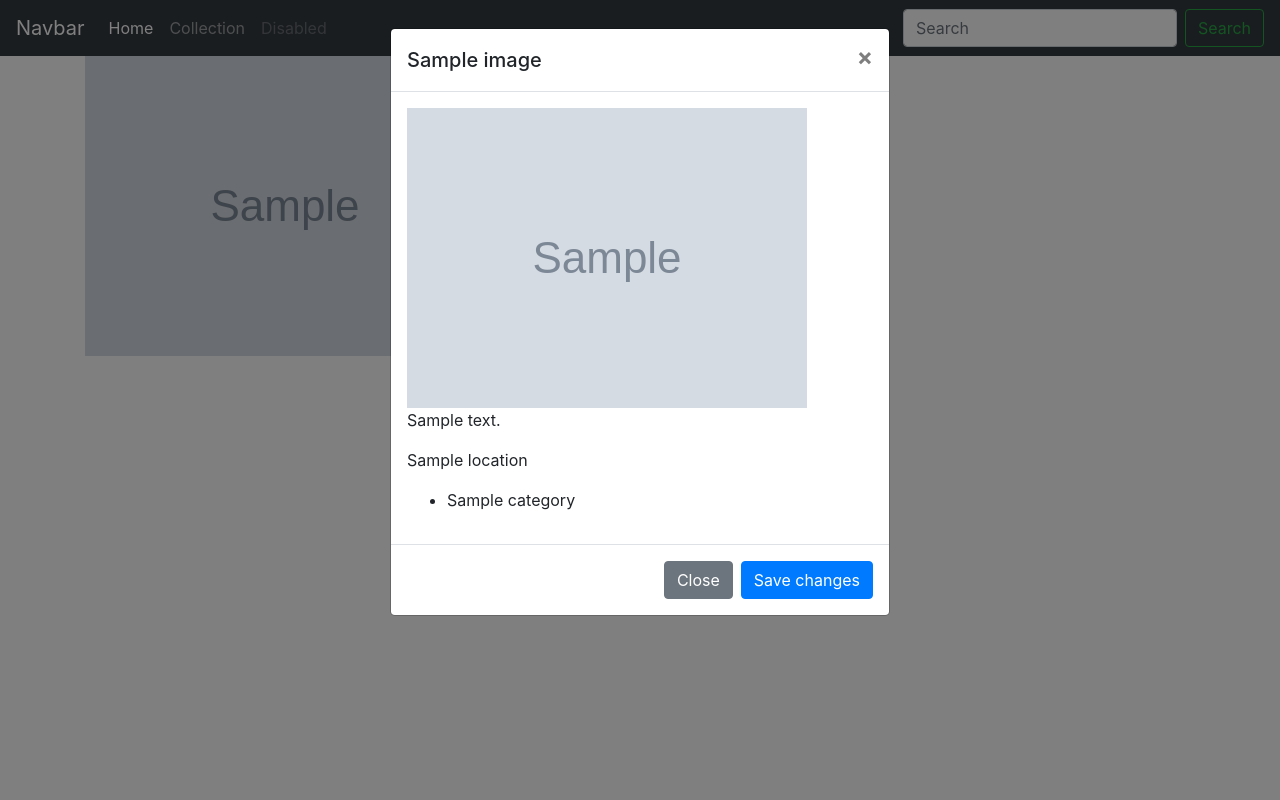
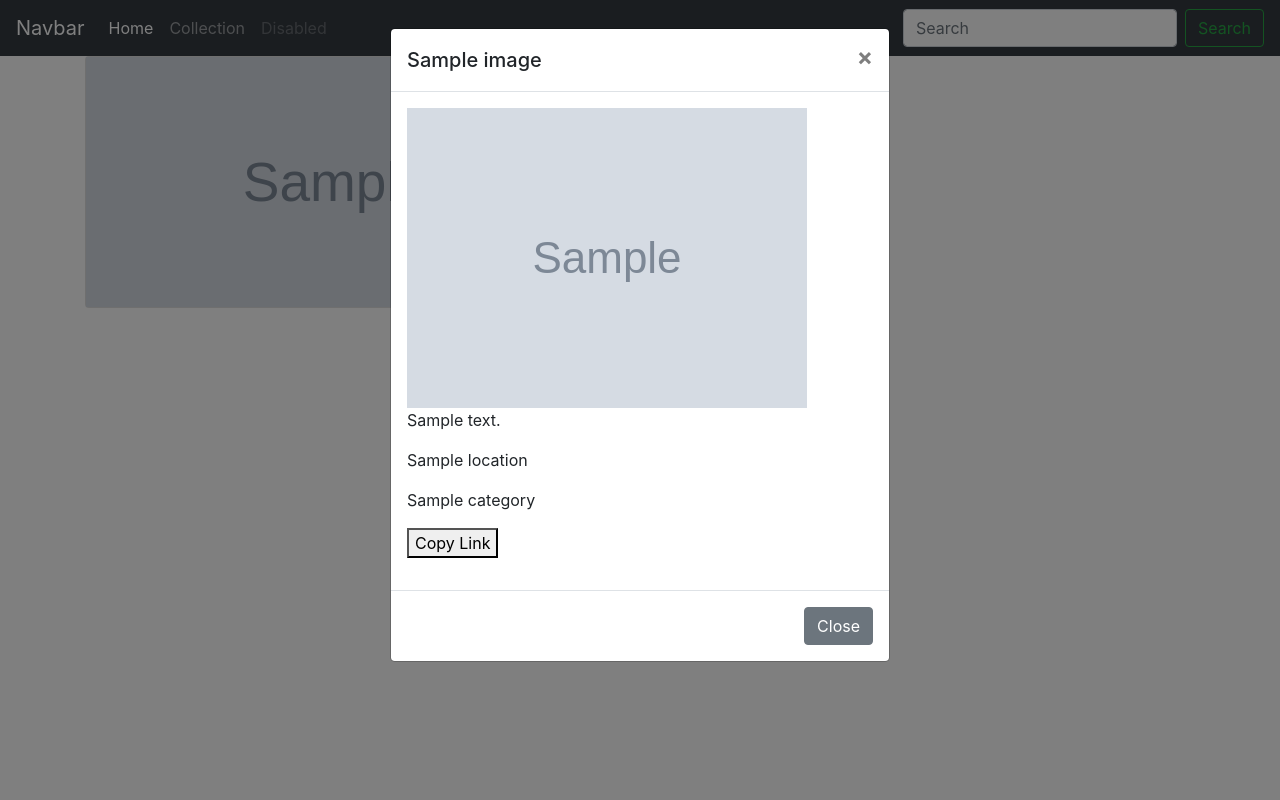
Before and after one commit to oodennis20/My-Gallery, a Django app: template images/templates/all-images.html in a window 1280 px wide, after a click that opens the changed part. Run offline with Django 3.2, Linux system fonts and the light colour scheme; the template is opened without the code that fills it: most values are stand-ins (such as "Sample title", 1, 10 or a date in 2020); grey boxes marked "Sample" are stand-in pictures; some libraries are stand-ins or nearby versions.

Commit message:
having 2 categories and 3 locations

```diff
--- a/images/templates/all-images.html
+++ b/images/templates/all-images.html
@@ -2,22 +2,23 @@
 {% block content %}
 {{block.super}}
 <div class="container">
-    <div class="row">
+    <div class="card-columns">
         {% for image in images %}
         <!--Display image Image images  -->
-        <div class="col-xs-6 col-sm-6 col-md-6 col-lg-6">
-            {% if image.gallery_image %}
-            <img src="{{image.gallery_image.url}}" data-target="#extraModal{{image.id}}" data-toggle="modal">
-            {% endif %}
+        <div class="card">
+            <img src="{{image.gallery_image.url}}" data-target="#extraModal{{image.id}}" data-toggle="modal"
+                style="width:500px;height:250px;">
         </div>
+
         {% endfor %}
     </div>
+</div>
 
-
+<!-- Large modal -->
 {% for image in images %}
 
 <!-- Modal -->
-<div class="modal fade" id="extraModal{{image.id}}" tabindex="-1" role="dialog" aria-labelledby="extra" aria-hidden="true">
+<div class="modal fade" id="extraModal{{image.id}}" tabindex="-1" role="dialog" aria-labelledby="extra"aria-hidden="true">
     <div class="modal-dialog" role="document">
         <div class="modal-content">
             <div class="modal-header">
@@ -30,15 +31,14 @@
                 <img src="{{image.gallery_image.url}}" data-target="#extraModal{{image.id}}" data-toggle="modal">
                 <p>{{image.description}}</p>
                 <p>{{image.location}}</p>
-      <ul>
                 {% for category in image.categories.all %}
-            <li> {{ category.name }} </li>
+                <p> {{ category.name }} <p>
                 {% endfor %}
-    </ul>
+                <!-- The button used to copy the text -->
+                <button onclick="myFunction()">Copy Link</button>
             </div>
             <div class="modal-footer">
                 <button type="button" class="btn btn-secondary" data-dismiss="modal">Close</button>
-       <button type="button" class="btn btn-primary">Save changes</button>
             </div>
         </div>
     </div>
```
Also changed, not shown: images/templates/image.html (added, +9 -0 lines). Lines whose indentation alone changed are shown as unchanged.
